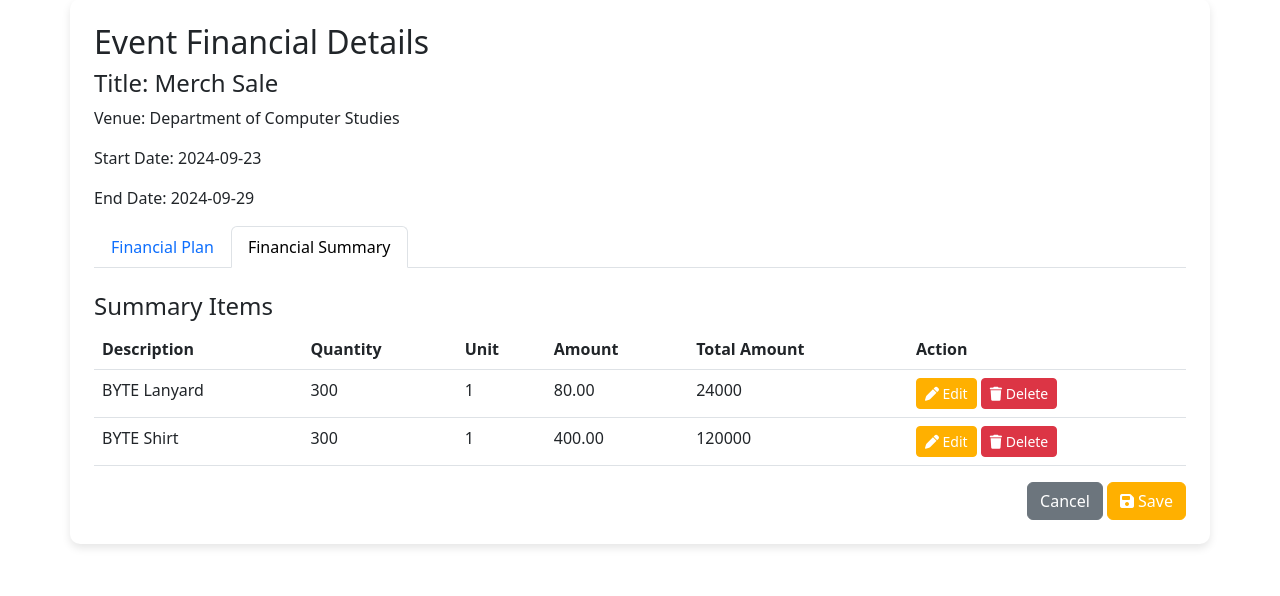
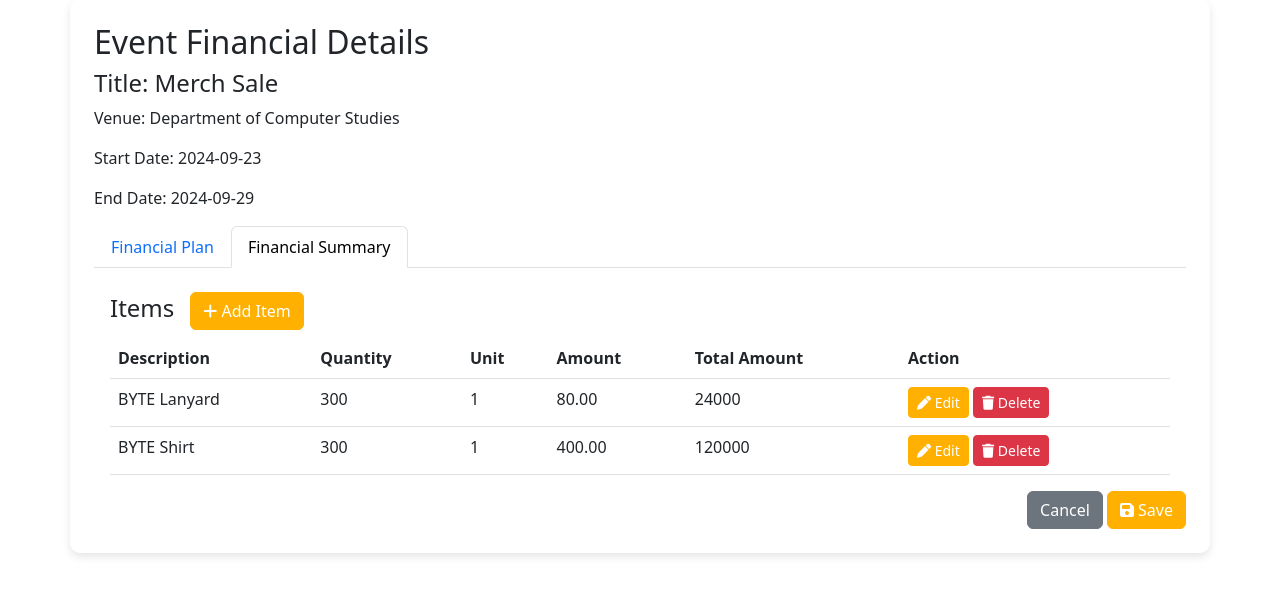
Before and after one commit to sayilisayily/angat_sikat, a PHP site: page /activity_management/event_details.php?event_id=8 in a window 1280 px wide, after a click on "Financial Summary". Shown: the part 49-645 px from the top of the page. Run offline with PHP 8.4, Linux system fonts and the light colour scheme; data comes from the database, SQL or seed files in the repository; some libraries are stand-ins or nearby versions.

Commit message:
added action buttons and modals

```diff
--- a/activity_management/event_details.php
+++ b/activity_management/event_details.php
@@ -89,7 +89,7 @@ if (isset($_GET['event_id']) && !empty($_GET['event_id'])) {
         </li>
     </ul>
 
-    <div class="tab-content mt-4">
+    <div class="tab-content mt-4 mx-3">
         <!-- Financial Plan Tab -->
         <div class="tab-pane fade show active" id="financial-plan" role="tabpanel" aria-labelledby="financial-plan-tab">
             <h4>Items<button class="btn btn-primary ms-3" data-bs-toggle="modal" data-bs-target="#addItemModal"><i class="fa-solid fa-plus"></i> Add Item</button></h4>
@@ -132,7 +132,7 @@ if (isset($_GET['event_id']) && !empty($_GET['event_id'])) {
         <!-- Financial Summary Tab -->
         <div class="tab-pane fade" id="financial-summary" role="tabpanel" aria-labelledby="financial-summary-tab">
             <?php if ($event['accomplishment_status'] === 1): ?>
-                <h4>Summary Items</h4>
+                <h4>Items<button class="btn btn-primary ms-3" data-bs-toggle="modal" data-bs-target="#summaryAddItemModal"><i class="fa-solid fa-plus"></i> Add Item</button></h4>
                 <table class="table">
                     <thead>
                         <tr>
@@ -156,8 +156,8 @@ if (isset($_GET['event_id']) && !empty($_GET['event_id'])) {
                                         <td>{$item['amount']}</td>
                                         <td>{$total_amount}</td>
                                         <td>
-                                        <button class='btn btn-primary btn-sm' data-bs-toggle='modal' data-bs-target='#editItemModal' data-id='{$item['item_id']}' data-description='{$item['description']}' data-quantity='{$item['quantity']}' data-unit='{$item['unit']}' data-amount='{$item['amount']}'><i class='fa-solid fa-pen'></i> Edit</button>
-                                        <button class='btn edit-btn btn-danger btn-sm' data-bs-toggle='modal' data-bs-target='#deleteItemModal' data-id='{$item['item_id']}'><i class='fa-solid fa-trash'></i> Delete</button>
+                                        <button class='btn btn-primary btn-sm' data-bs-toggle='modal' data-bs-target='#summaryEditItemModal' data-id='{$item['item_id']}' data-description='{$item['description']}' data-quantity='{$item['quantity']}' data-unit='{$item['unit']}' data-amount='{$item['amount']}'><i class='fa-solid fa-pen'></i> Edit</button>
+                                        <button class='btn edit-btn btn-danger btn-sm' data-bs-toggle='modal' data-bs-target='#summaryDeleteItemModal' data-id='{$item['item_id']}'><i class='fa-solid fa-trash'></i> Delete</button>
                                         </td>
                                       </tr>";
                             }
@@ -176,7 +176,7 @@ if (isset($_GET['event_id']) && !empty($_GET['event_id'])) {
             <button type="button" class="btn btn-secondary me-1" onclick="history.back()"> Cancel </button>
             <button type="button" class="btn btn-primary"><i class="fa-solid fa-floppy-disk"></i> Save </button>
     </div>
-</div>
+
 
         <!-- Add Item Modal -->
         <div class="modal fade" id="addItemModal" tabindex="-1" aria-labelledby="addItemModalLabel" aria-hidden="true">
@@ -301,10 +301,108 @@ if (isset($_GET['event_id']) && !empty($_GET['event_id'])) {
                 </div>
             </div>
         </div>
+                <!-- Add Item Modal for Summary Tab -->
+<div class="modal fade" id="summaryAddItemModal" tabindex="-1" aria-labelledby="summaryAddItemModalLabel" aria-hidden="true">
+    <div class="modal-dialog modal-dialog-centered">
+        <div class="modal-content">
+            <form id="summaryAddItemForm">
+                <div class="modal-header">
+                    <h5 class="modal-title" id="summaryAddItemModalLabel">Add Item</h5>
+                    <button type="button" class="btn-close" data-bs-dismiss="modal" aria-label="Close"></button>
+                </div>
+                <div class="modal-body">
+                    <input type="hidden" name="event_id" value="<?php echo $event_id; ?>">
+                    <div class="form-group">
+                        <label for="summary_description">Description</label>
+                        <input type="text" class="form-control" id="summary_description" name="description" required>
+                    </div>
+                    <div class="form-group">
+                        <label for="summary_quantity">Quantity</label>
+                        <input type="number" class="form-control" id="summary_quantity" name="quantity" required>
+                    </div>
+                    <div class="form-group">
+                        <label for="summary_unit">Unit</label>
+                        <input type="text" class="form-control" id="summary_unit" name="unit" required>
+                    </div>
+                    <div class="form-group">
+                        <label for="summary_amount">Amount</label>
+                        <input type="number" step="0.01" class="form-control" id="summary_amount" name="amount" required>
+                    </div>
+                    <div id="summarySuccessMessage" class="alert alert-success d-none mt-3" role="alert">Item added successfully!</div>
+                    <div id="summaryErrorMessage" class="alert alert-danger d-none mt-3" role="alert">
+                        <ul id="summaryErrorList"></ul>
+                    </div>
+                </div>
+                <div class="modal-footer">
+                    <button type="submit" class="btn btn-primary">Add Item</button>
+                </div>
+            </form>
+        </div>
+    </div>
+</div>
 
+<!-- Edit Item Modal for Summary Tab -->
+<div class="modal fade" id="summaryEditItemModal" tabindex="-1" aria-labelledby="summaryEditItemModalLabel" aria-hidden="true">
+    <div class="modal-dialog modal-dialog-centered">
+        <div class="modal-content">
+            <form id="summaryEditItemForm">
+                <div class="modal-header">
+                    <h5 class="modal-title" id="summaryEditItemModalLabel">Edit Item</h5>
+                    <button type="button" class="btn-close" data-bs-dismiss="modal" aria-label="Close"></button>
+                </div>
+                <div class="modal-body">
+                    <input type="hidden" id="summary_edit_item_id" name="item_id">
+                    <input type="hidden" id="summary_edit_event_id" name="event_id" value="<?php echo $event_id; ?>">
+                    <div class="form-group">
+                        <label for="summary_edit_description">Description</label>
+                        <input type="text" class="form-control" id="summary_edit_description" name="description" required>
+                    </div>
+                    <div class="form-group">
+                        <label for="summary_edit_quantity">Quantity</label>
+                        <input type="number" class="form-control" id="summary_edit_quantity" name="quantity" required>
+                    </div>
+                    <div class="form-group">
+                        <label for="summary_edit_unit">Unit</label>
+                        <input type="text" class="form-control" id="summary_edit_unit" name="unit" required>
+                    </div>
+                    <div class="form-group">
+                        <label for="summary_edit_amount">Amount</label>
+                        <input type="number" step="0.01" class="form-control" id="summary_edit_amount" name="amount" required>
+                    </div>
+                    <div id="summaryEditSuccessMessage" class="alert alert-success d-none mt-3" role="alert">Item updated successfully!</div>
+                    <div id="summaryEditErrorMessage" class="alert alert-danger d-none mt-3" role="alert">
+                        <ul id="summaryEditErrorList"></ul>
+                    </div>
+                </div>
+                <div class="modal-footer">
+                    <button type="submit" class="btn btn-primary">Save changes</button>
+                </div>
+            </form>
+        </div>
+    </div>
+</div>
 
+<!-- Delete Item Modal for Summary Tab -->
+<div class="modal fade" id="summaryDeleteItemModal" tabindex="-1" aria-labelledby="summaryDeleteItemModalLabel" aria-hidden="true">
+    <div class="modal-dialog modal-dialog-centered">
+        <div class="modal-content">
+            <div class="modal-header">
+                <h5 class="modal-title" id="summaryDeleteItemModalLabel">Delete Item</h5>
+                <button type="button" class="btn-close" data-bs-dismiss="modal" aria-label="Close"></button>
+            </div>
+            <div class="modal-body">
+                <p>Are you sure you want to delete this item?</p>
+                <form id="summaryDeleteItemForm">
+                    <input type="hidden" name="item_id" id="summary_delete_item_id">
+                    <input type="hidden" name="event_id" id="summary_delete_event_id" value="<?php echo $event_id; ?>">
+                    <button type="submit" class="btn btn-danger">Delete</button>
+                </form>
+            </div>
+        </div>
+    </div>
+</div>
 
-    </div>
+</div>
 
     <!-- Bootstrap JS -->
     <script src="https://cdn.jsdelivr.net/npm/bootstrap@5.3.0/dist/js/bootstrap.bundle.min.js"></script>
```
